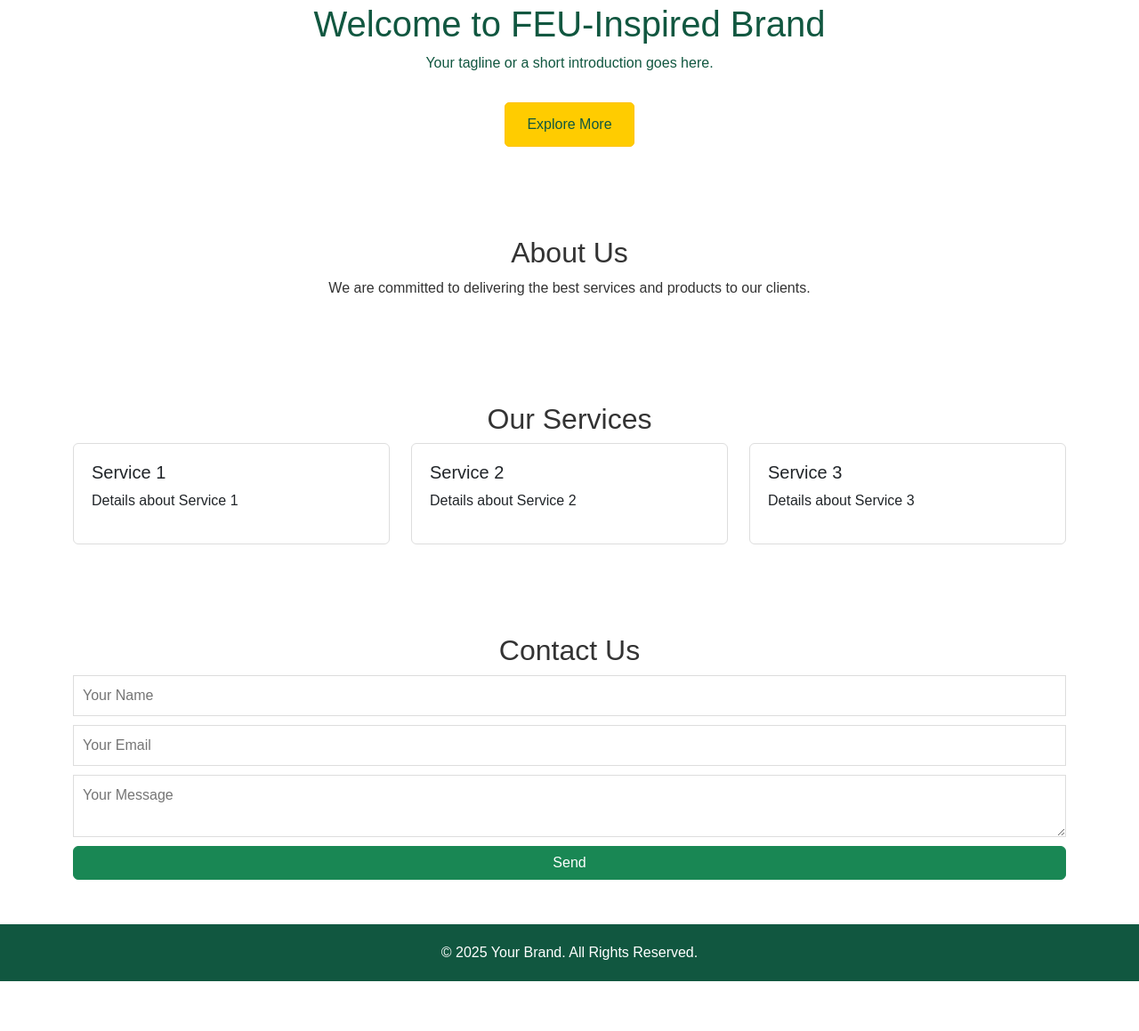
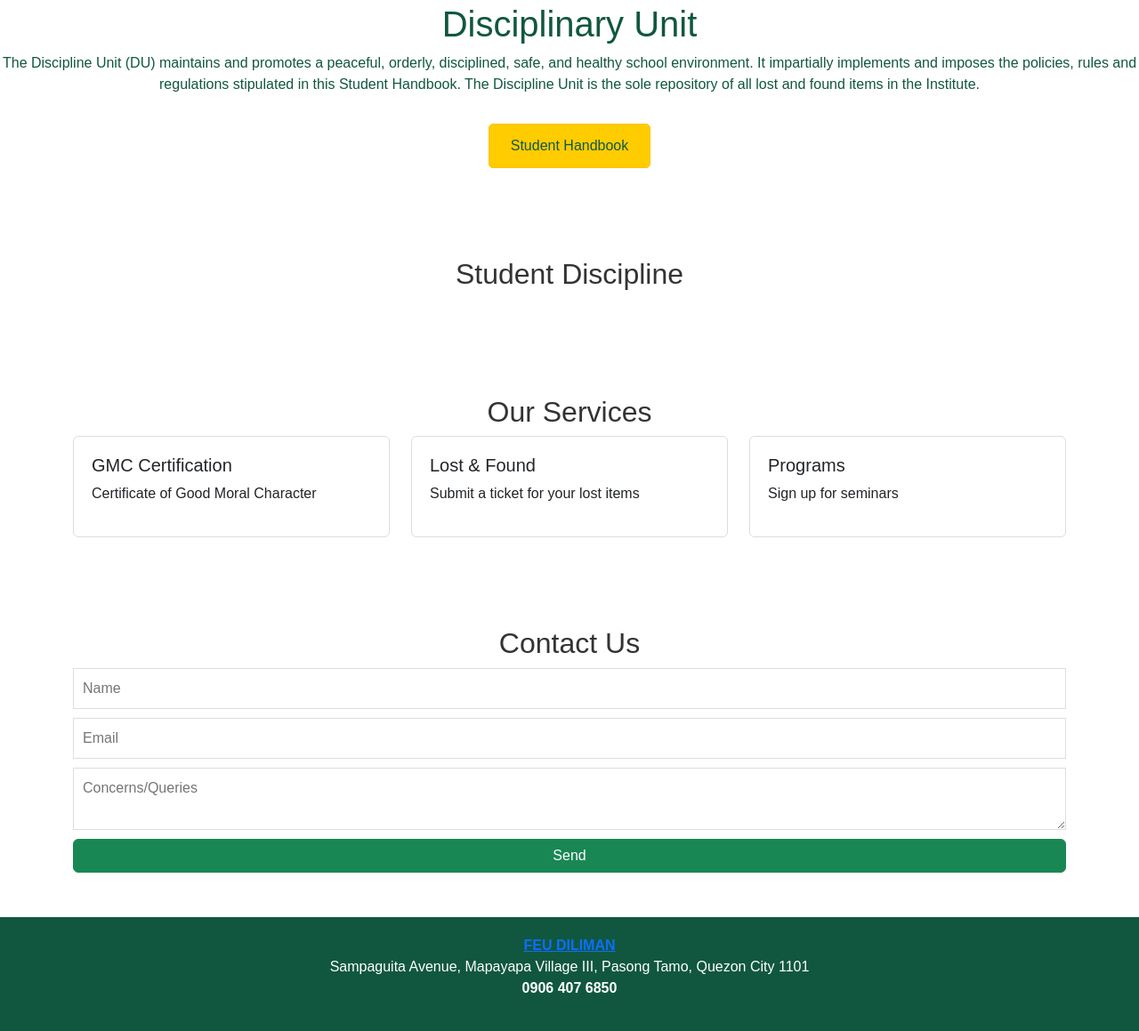
Before and after one commit to kaleidono/awd_final, a plain HTML site: page index.html in a window 1280 px wide. Shown: the part 920-2079 px from the top of the page at 89% size. Before the commit the page ends 2023 px from the top, so only its background shows below. Drawn offline with nearby package versions, Linux system fonts and the light colour scheme.

Commit message:
Update index.html

```diff
--- a/index.html
+++ b/index.html
@@ -3,16 +3,29 @@
 <head>
     <meta charset="UTF-8" />
     <meta name="viewport" content="width=device-width, initial-scale=1.0" />
-    <title>Student Dicipline Unit</title>
+
+    <title>Discipline Unit</title>
+
     <!-- Bootstrap CSS -->
     <link href="https://cdnjs.cloudflare.com/ajax/libs/bootstrap/5.3.2/css/bootstrap.min.css" rel="stylesheet">
     <link rel="stylesheet" href="style.css" />
 </head>
+
+<!--Bootstrap Icon-->
+<link rel="stylesheet" href="https://cdn.jsdelivr.net/npm/bootstrap-icons@1.10.5/font/bootstrap-icons.css">
+
+  <!--Favicon-->
+    <link rel="icon" type="image/png" sizes="32x32" href="assets/favicon-32x32.png">
+    <link rel="icon" type="image/png" sizes="16x16" href="assets/favicon-16x16.png">
+    <link rel="apple-touch-icon" href="assets/apple-touch-icon.png">
+    <link rel="manifest" href="assets/site.webmanifest">
+    <link rel="icon" href="assets/favicon.ico" type="image/x-icon">
+
 <body>
 
 <nav class="navbar navbar-expand-lg navbar-dark fixed-top custom-navbar">
     <div class="container">
-        <a class="navbar-brand fw-bold" href="#">FEU Dicipline Unit</a>
+        <a class="navbar-brand fw-bold" href="#">FEU DILIMAN</a>
         <button class="navbar-toggler" type="button" data-bs-toggle="collapse" data-bs-target="#navbarNav">
             <span class="navbar-toggler-icon"></span>
         </button>
@@ -50,17 +63,17 @@
         </button>
     </div>
     <div class="content">
-        <h1>Welcome to FEU-Inspired Brand</h1>
-        <p>Your tagline or a short introduction goes here.</p>
-        <a href="#services" class="btn btn-warning mt-3">Explore More</a>
+        <h1>Disciplinary Unit</h1>
+        <p>The Discipline Unit (DU) maintains and promotes a peaceful, orderly, disciplined, safe, and healthy school environment. It impartially implements and imposes the policies, rules and regulations stipulated in this Student Handbook. The Discipline Unit is the sole repository of all lost and found items in the Institute.</p>
+        <a href="#services" class="btn btn-warning mt-3">Student Handbook</a>  <!-- subject to change: link to student handbook -->
     </div>
 </section>
 
 <!-- About Section -->
 <section id="about">
     <div class="container text-center">
-        <h2>About Us</h2>
-        <p>We are committed to delivering the best services and products to our clients.</p>
+        <h2>Student Discipline</h2>
+        <p>   </p>
     </div>
 </section>
 
@@ -71,20 +84,20 @@
         <div class="row">
             <div class="col-md-4">
                 <div class="card">
-                    <h5>Service 1</h5>
-                    <p>Details about Service 1</p>
+                    <h5>GMC Certification</h5>
+                    <p>Certificate of Good Moral Character</p>
                 </div>
             </div>
             <div class="col-md-4">
                 <div class="card">
-                    <h5>Service 2</h5>
-                    <p>Details about Service 2</p>
+                    <h5>Lost & Found</h5>
+                    <p>Submit a ticket for your lost items</p>
                 </div>
             </div>
             <div class="col-md-4">
                 <div class="card">
-                    <h5>Service 3</h5>
-                    <p>Details about Service 3</p>
+                    <h5>Programs</h5>
+                    <p>Sign up for seminars</p>
                 </div>
             </div>
         </div>
@@ -96,9 +109,9 @@
     <div class="container">
         <h2 class="text-center">Contact Us</h2>
         <form>
-            <input type="text" placeholder="Your Name" required>
-            <input type="email" placeholder="Your Email" required>
-            <textarea placeholder="Your Message" required></textarea>
+            <input type="text" placeholder="Name" required>
+            <input type="email" placeholder="Email" required>
+            <textarea placeholder="Concerns/Queries" required></textarea>
             <button type="submit" class="btn btn-success">Send</button>
         </form>
     </div>
@@ -106,7 +119,14 @@
 
 <!-- Footer -->
 <footer class="text-center">
-    &copy; 2025 Your Brand. All Rights Reserved.
+	<p>
+	<a class="footer-brand fw-bold custom-brand" href="#">FEU DILIMAN</a>
+	<br>
+        Sampaguita Avenue, Mapayapa Village III, Pasong Tamo, Quezon City 1101
+	<br>
+	<strong>0906 407 6850</strong>
+	<br>
+	</p>
 </footer>
 
 <!-- Bootstrap JS -->
```
